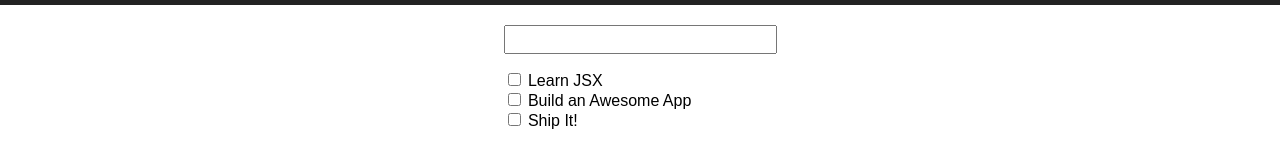
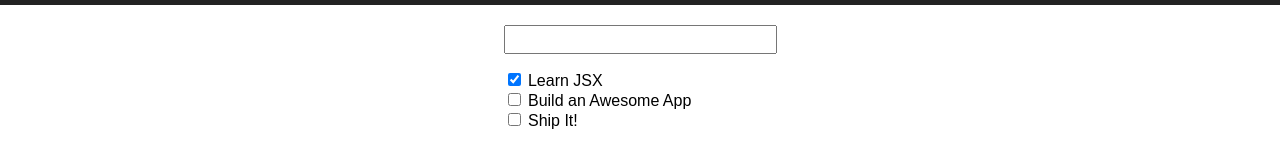
Before and after one commit to kidman90/egghead-first-production-quality-react-app, a React (Create React App) app: page / in a window 1280 px wide. Shown: the part 185-345 px from the top of the page. Built offline with nearby package versions, Linux system fonts and the light colour scheme.

Commit message:
03 Render a React UI Based on Initial State

```diff
--- a/src/App.js
+++ b/src/App.js
@@ -3,6 +3,16 @@ import logo from './logo.svg';
 import './App.css';
 
 class App extends Component {
+  constructor() {
+    super();
+    this.state = {
+      todos: [
+        { id: 1, name: 'Learn JSX', isComplete: true },
+        { id: 2, name: 'Build an Awesome App', isComplete: false },
+        { id: 3, name: 'Ship It!', isComplete: false }
+      ]
+    };
+  }
   render() {
     return (
       <div className="App">
@@ -16,9 +26,11 @@ class App extends Component {
           </form>
           <div className="Todo-List">
             <ul>
-              <li><input type="checkbox" /> Learn JSX</li>
-              <li><input type="checkbox" /> Build an Awesome App</li>
-              <li><input type="checkbox" /> Ship It!</li>
+              {this.state.todos.map(todo =>
+                <li key={todo.id}>
+                  <input type="checkbox" defaultChecked={todo.isComplete} /> {todo.name}
+                </li>
+              )}
             </ul>
           </div>
         </div>
```
